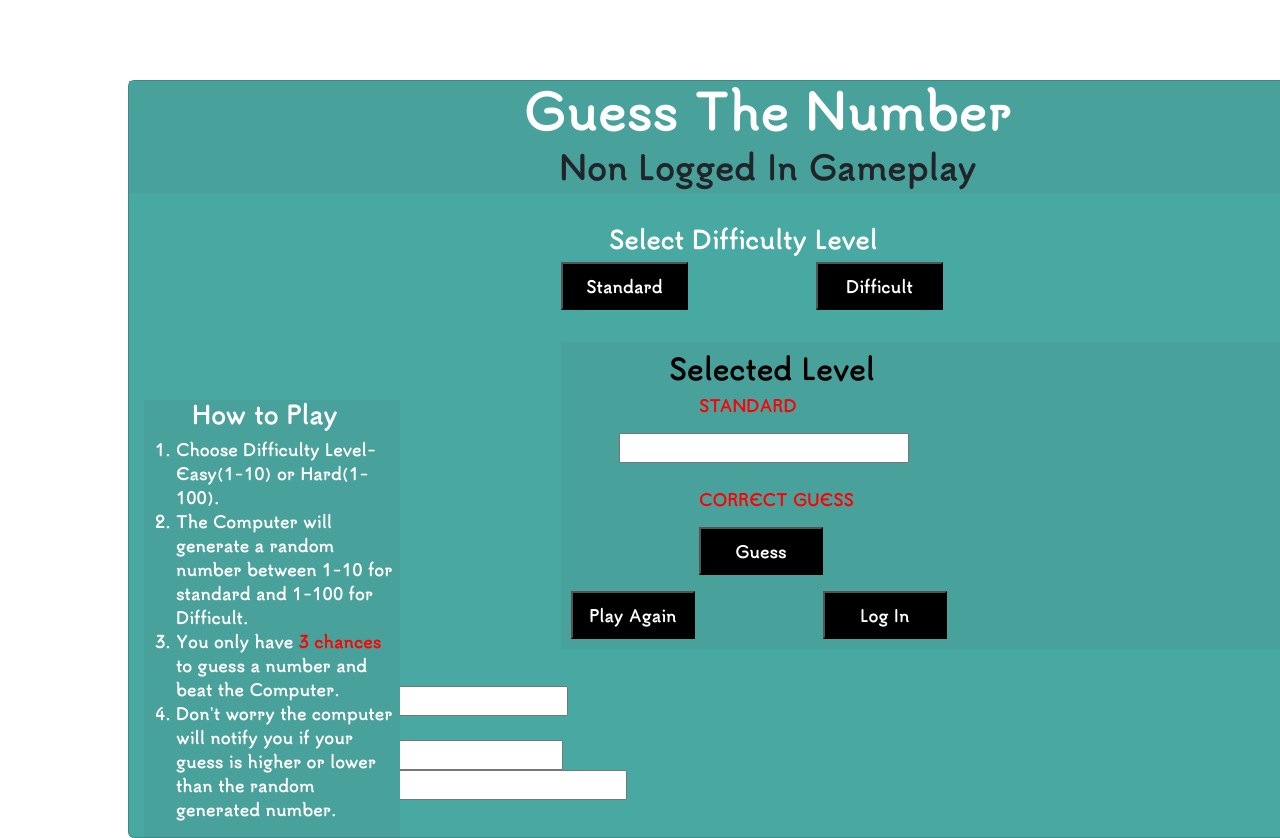
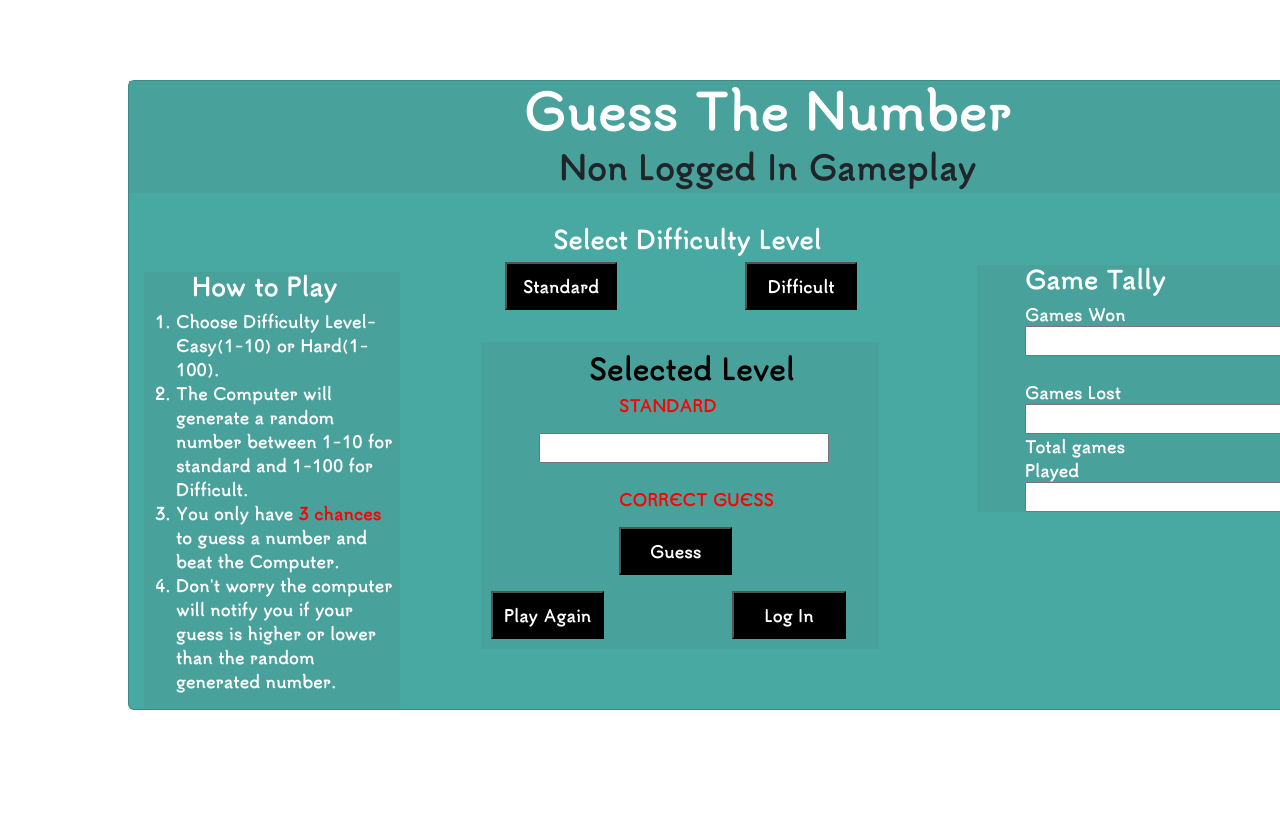
Before and after one commit to AndrewIMLEx/Learning-Project, a React app: page / in a window 1280 px wide. Shown: the top 838 px of the page. After the commit the page ends 800 px from the top, so only its background shows below. Built offline with nearby package versions, Linux system fonts and the light colour scheme.

Commit message:
adjust margins

```diff
--- a/src/style.css
+++ b/src/style.css
@@ -45,14 +45,15 @@ p {
     height : 70%;
     background-color: #49A19C;
     margin-left: 15px;
-    margin-top: -25em;
+    margin-top: -15em;
 }
 .header {
     background-color: #49A19C;
 }
 .levels {
-    margin-left: 27em;
+    margin-left: 22em;
     margin-top: 2em;
+    margin-right: 33em;
 }
 #LevelForm{
     margin-left: 3em
@@ -64,7 +65,7 @@ p {
 }
 button{
     padding :10px;
-    width: 15%;
+    width: 30%;
     height: 15%;
     background-color: black;
     color: white;
@@ -82,3 +83,21 @@ button{
 #login{
     margin-left: 8rem;
 }
+.tally {
+        margin-left: 53em;
+        margin-top: -24em;
+        background-color: #49A19C;
+        margin-right: 3em
+}
+label {
+    display: inline-block;
+    width: 150px;
+    text-align: left;
+    color: white
+  }
+.levelselect{
+    margin-left: 1.5em;
+}
+#LevelForm{
+    width: 50%;
+}
```
